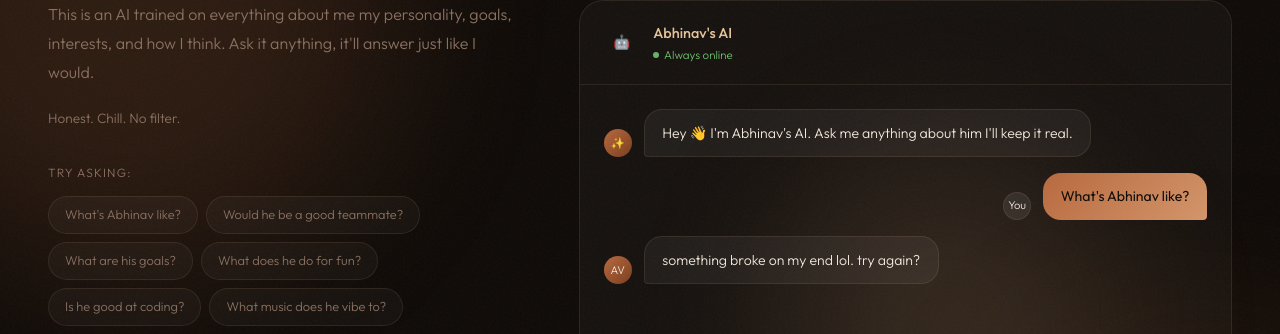
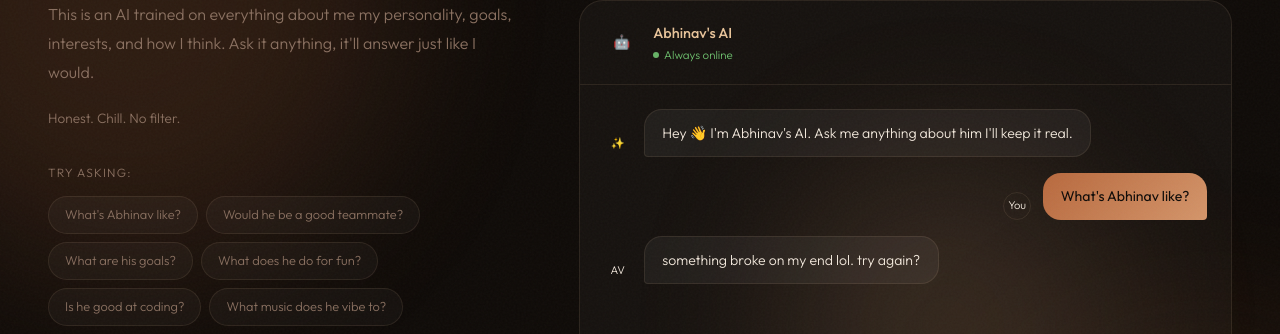
Before and after one commit to Someone-9988/about-me-website, a plain HTML site: page index.html in a window 1280 px wide. Both pictures are taken after a click on the element "What's Abhinav like?". Shown: the part 3961-4295 px from the top of the page. Drawn offline with nearby package versions, Linux system fonts and the light colour scheme; no server answers; a web font is replaced by a local one.

Commit message:
Update index.html

```diff
--- a/index.html
+++ b/index.html
@@ -186,8 +186,8 @@ section{position:relative;z-index:1;padding:8rem 3rem}
 }
 .msg.bot .msg-bubble{background:rgba(255,255,255,0.05);border:1px solid var(--border);color:var(--text);border-bottom-left-radius:4px}
 .msg.user .msg-bubble{background:linear-gradient(135deg,var(--warm3),var(--warm2));color:#0f0b08;border-bottom-right-radius:4px;font-weight:400}
-.msg-avatar{width:28px;height:28px;border-radius:50%;background:linear-gradient(135deg,var(--warm3),var(--warm4));display:flex;align-items:center;justify-content:center;font-size:.7rem;flex-shrink:0}
-.msg-avatar.user-av{background:rgba(255,255,255,0.08);border:1px solid var(--border)}
+.msg-avatar{width:28px;height:28px;border-radius:50%;background:transparent;display:flex;align-items:center;justify-content:center;font-size:.7rem;flex-shrink:0}
+.msg-avatar.user-av{background:transparent;border:1px solid var(--border)}
 
 .typing-indicator{display:flex;gap:4px;align-items:center;padding:.75rem 1.1rem}
 .typing-dot{width:6px;height:6px;border-radius:50%;background:var(--muted);animation:typingBounce 1.2s ease infinite}
```
